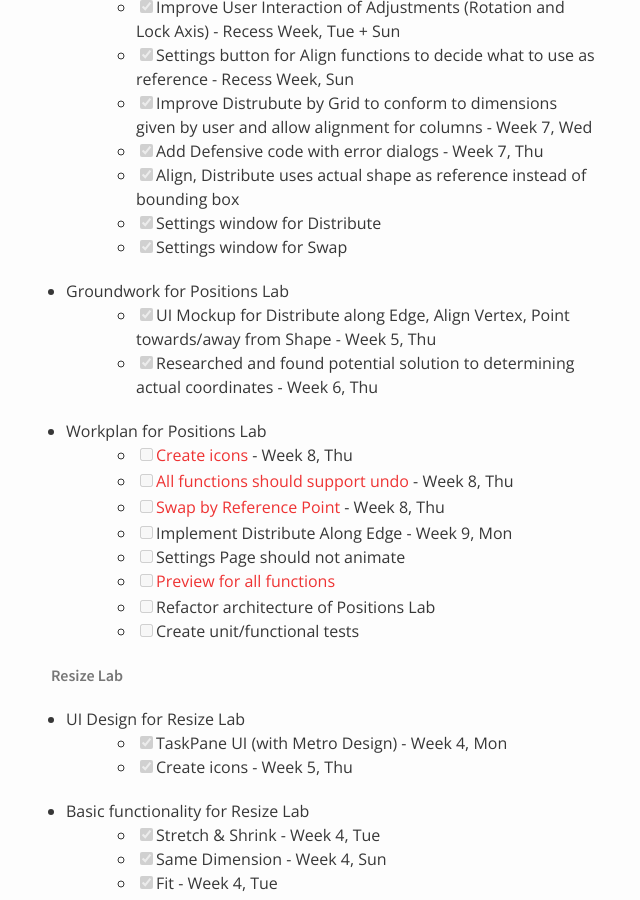
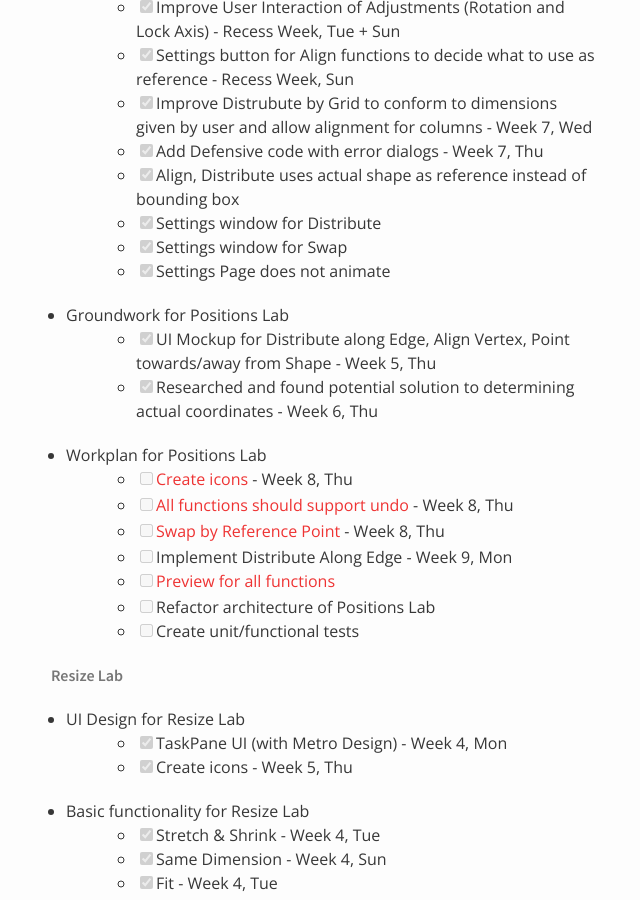
Before and after one commit to nus-oss/cs3281-AY1516S2-website, a Jekyll site: the page built from teams/powerpointlabs.md, in a window 1280 px wide and 900 px high, scrolled down 1503 px. Shown: the whole window, without its empty margins (319-959 px from the left). Built offline with Jekyll 4.4.1, drawn with Linux system fonts in a browser that asks for light colours.

Commit message:
Update powerpointlabs.md

```diff
--- a/teams/powerpointlabs.md
+++ b/teams/powerpointlabs.md
@@ -52,6 +52,7 @@ permalink: /teams/powerpointlabs/
   * [x] Align, Distribute uses actual shape as reference instead of bounding box
   * [x] Settings window for Distribute
   * [x] Settings window for Swap
+  * [x] Settings Page does not animate
 * Groundwork for Positions Lab
   * [x] UI Mockup for Distribute along Edge, Align Vertex, Point towards/away from Shape - Week 5, Thu
   * [x] Researched and found potential solution to determining actual coordinates - Week 6, Thu
@@ -60,7 +61,6 @@ permalink: /teams/powerpointlabs/
   * [ ] [All functions should support undo](https://github.com/nus-fboa2016-PL/PowerPointLabs/issues/29) - Week 8, Thu
   * [ ] [Swap by Reference Point](https://github.com/nus-fboa2016-PL/PowerPointLabs/issues/25) - Week 8, Thu
   * [ ] Implement Distribute Along Edge - Week 9, Mon
-  * [ ] Settings Page should not animate
   * [ ] [Preview for all functions](https://github.com/nus-fboa2016-PL/PowerPointLabs/issues/30)
   * [ ] Refactor architecture of Positions Lab
   * [ ] Create unit/functional tests
```
